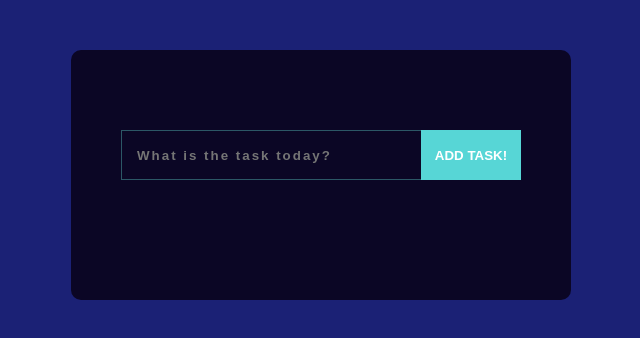
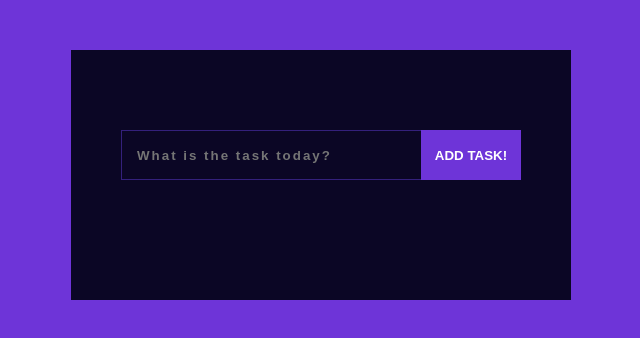
Before and after one commit to rico-td/ToDo-App, a React (Create React App) app: page / in a window 1280 px wide. Shown: the top 338 px of the page, without its empty margins (319-959 px from the left). Built offline with nearby package versions, Linux system fonts and the light colour scheme.

Commit message:
changing style

```diff
--- a/src/App.css
+++ b/src/App.css
@@ -7,18 +7,18 @@
 }
 
 :root {
-  --purpleBright: rgb(87, 214, 214);
+  /* --purpleBright: rgb(87, 214, 214);
   --purpleDark: rgb(11, 6, 37);
   --borders: rgb(44, 87, 102);
   --text: rgb(181, 181, 190);
-  --aczent: #12343b;
+  --aczent: #12343b; */
 
   /* BACKUP */
-  /* --purpleBright: rgb(110, 52, 216);
+  --purpleBright: rgb(110, 52, 216);
   --purpleDark: rgb(11, 6, 37);
   --borders: #34207c;
   --text: rgb(181, 181, 190);
-  --aczent: #12343b; */
+  --aczent: #12343b;
 }
 
 body {
@@ -29,7 +29,7 @@ body {
   align-items: flex-start;
   width: 100vw;
   height: 100vh;
-  background-color: rgb(27, 33, 117);
+  background-color: var(--purpleBright);
 }
 
 /* ---------------------------------------------------- */
@@ -42,7 +42,6 @@ body {
   flex-direction: column;
   justify-content: center;
   align-items: center;
-  border-radius: 10px;
   margin-top: 50px;
 }
 
@@ -51,3 +50,8 @@ body {
   font-weight: bold;
   text-transform: uppercase;
 }
+
+h1 {
+  font-size: 50px;
+  color: white;
+}
--- a/src/App.js
+++ b/src/App.js
@@ -2,6 +2,7 @@ import "./App.css";
 import TodoWrapper from "./components/TodoWrapper/TodoWrapper.js";
 import React, { useEffect, useState } from "react";
 import ClimbingBoxLoader from "react-spinners/ClimbingBoxLoader.js";
+import DotLoader from "react-spinners/DotLoader.js";
 
 function App() {
   const [loading, setLoading] = useState(true);
@@ -14,7 +15,7 @@ function App() {
   return (
     <div className="App">
       {loading ? (
-        <ClimbingBoxLoader color="#36d7b7" />
+        <DotLoader color="#4911c1" />
       ) : (
         <TodoWrapper className="TodoWrapper" />
       )}
--- a/src/index.js
+++ b/src/index.js
@@ -7,7 +7,9 @@ const root = ReactDOM.createRoot(document.getElementById("root"));
 
 root.render(
   <React.StrictMode>
+    {/* <BrowserRouter> */}
     <App />
+    {/* </BrowserRouter> */}
   </React.StrictMode>
 );
 
```
